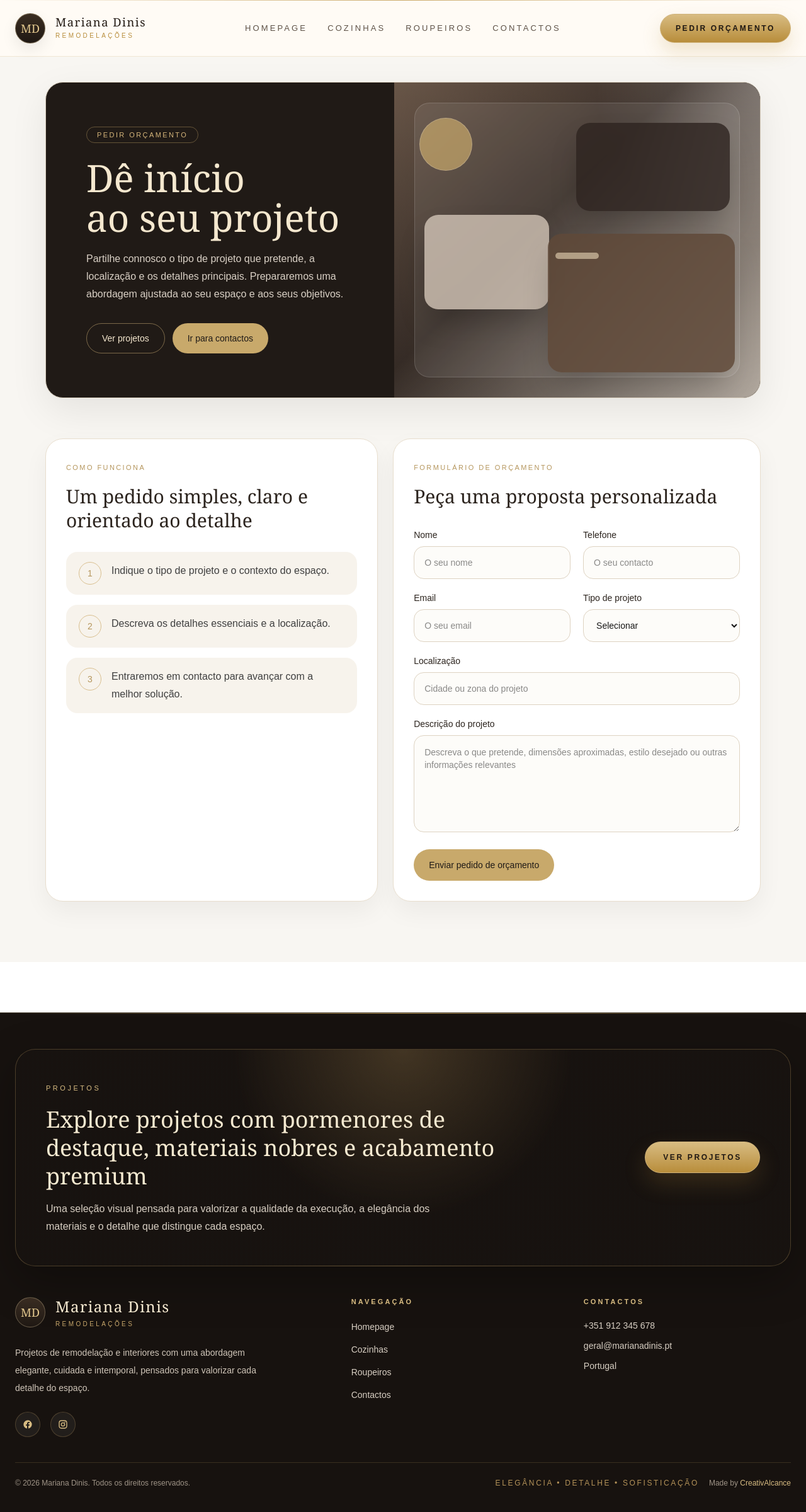
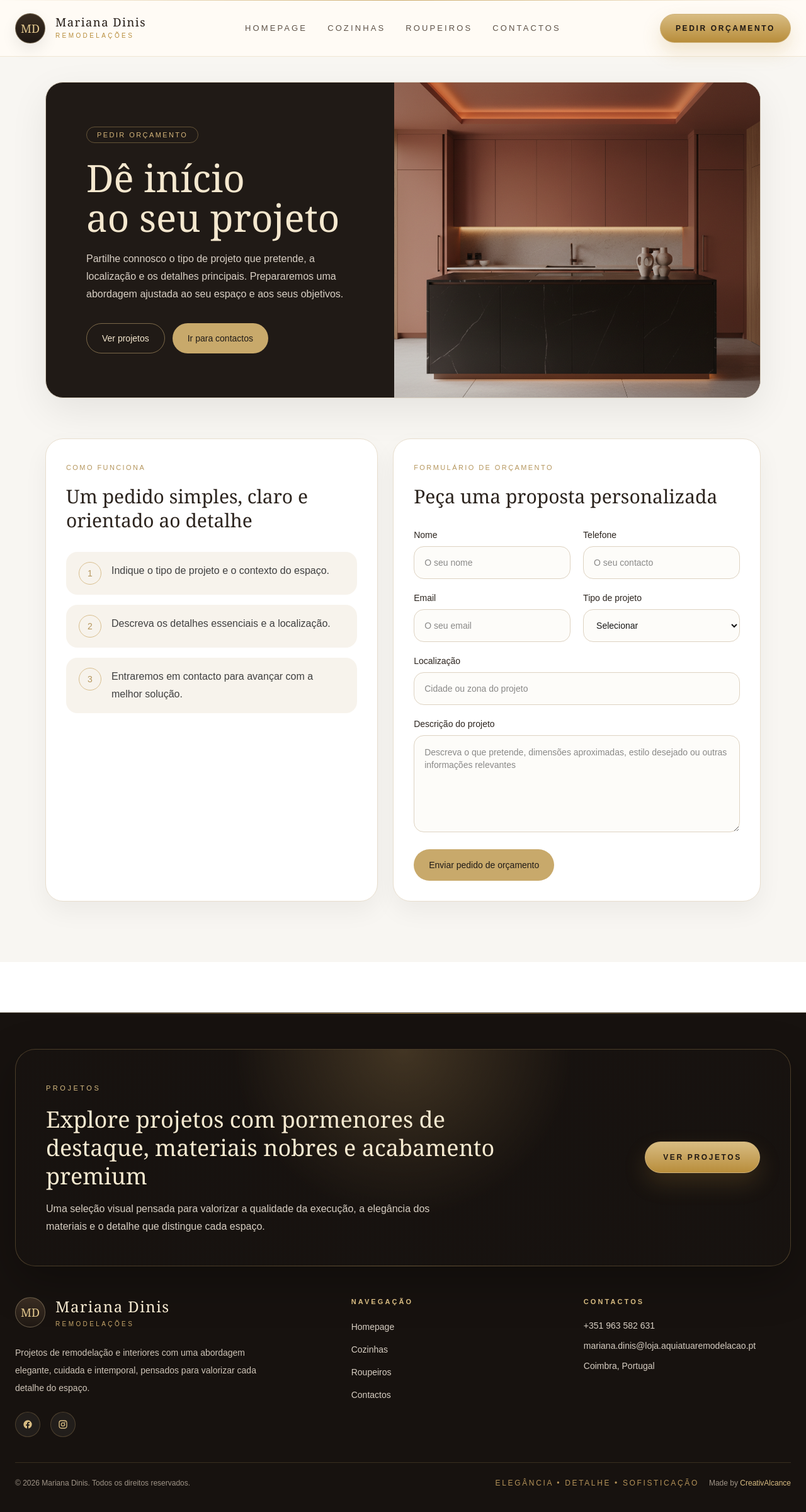
Before and after one commit to Creativalcance/website-mariana-dinis-remodelacoes, a Next.js app: page /orcamento in a window 1280 px wide. Shown: the top 2400 px of the page at 63% size. Built offline with nearby package versions, Linux system fonts and the light colour scheme.

Commit message:
contactos

```diff
--- a/app/components/layout/Footer.tsx
+++ b/app/components/layout/Footer.tsx
@@ -131,21 +131,21 @@ export default function Footer() {
             <ul className="mt-5 space-y-3 text-sm text-[#d7cec2]">
               <li>
                 <a
-                  href="tel:+351912345678"
-                  className="transition-colors hover:text-[#d8bc82]"
-                >
-                  +351 912 345 678
-                </a>
+  href="tel:+351963582631"
+  className="transition-colors hover:text-[#d8bc82]"
+>
+  +351 963 582 631
+</a>
               </li>
               <li>
                 <a
-                  href="mailto:geral@marianadinis.pt"
+                  href="mailto:mariana.dinis@loja.aquiatuaremodelacao.pt"
                   className="transition-colors hover:text-[#d8bc82]"
                 >
-                  geral@marianadinis.pt
+                  mariana.dinis@loja.aquiatuaremodelacao.pt
                 </a>
               </li>
-              <li>Portugal</li>
+              <li>Coimbra, Portugal</li>
             </ul>
           </div>
         </div>
--- a/app/contactos/page.tsx
+++ b/app/contactos/page.tsx
@@ -1,3 +1,4 @@
+import Image from "next/image";
 import Link from "next/link";
 
 type ContactItem = {
@@ -9,17 +10,18 @@ type ContactItem = {
 const contactItems: ContactItem[] = [
   {
     label: "Telefone",
-    value: "+351 912 345 678",
-    href: "tel:+351912345678",
+    value: "+351 963 582 631",
+    href: "tel:+351963582631",
   },
   {
     label: "Email",
-    value: "geral@marianadinis.pt",
-    href: "mailto:geral@marianadinis.pt",
+    value: "mariana.dinis@loja.aquiatuaremodelacao.pt",
+    href: "mailto:mariana.dinis@loja.aquiatuaremodelacao.pt",
   },
   {
     label: "Localização",
-    value: "Portugal",
+    value:
+      "Rua dos Combatentes da Grande Guerra nº l4 loja 5, Coimbra, Portugal, 3030-181",
   },
 ];
 
@@ -55,14 +57,14 @@ export default function ContactosPage() {
 
                 <div className="mt-8 flex flex-wrap gap-3">
                   <Link
-                    href="mailto:geral@marianadinis.pt"
+                    href="mailto:mariana.dinis@loja.aquiatuaremodelacao.pt"
                     className="inline-flex min-h-[48px] items-center justify-center rounded-full bg-[#c8a96b] px-6 text-sm font-medium text-[#1f1a17] transition hover:bg-[#d7b779]"
                   >
                     Enviar email
                   </Link>
 
                   <Link
-                    href="tel:+351912345678"
+                    href="tel:+351963582631"
                     className="inline-flex min-h-[48px] items-center justify-center rounded-full border border-[#d5b57a]/50 px-6 text-sm font-medium text-[#f5e8cf] transition hover:bg-white/5"
                   >
                     Ligar agora
@@ -71,14 +73,16 @@ export default function ContactosPage() {
               </div>
             </div>
 
-            <div className="relative min-h-[320px] bg-[linear-gradient(135deg,#6f5b4c_0%,#40342d_42%,#d8cdc1_100%)]">
-              <div className="absolute inset-0 bg-[radial-gradient(circle_at_top_right,rgba(255,255,255,0.22),transparent_34%),linear-gradient(180deg,rgba(0,0,0,0.06),rgba(0,0,0,0.18))]" />
-              <div className="absolute inset-x-8 bottom-8 top-8 rounded-[24px] border border-white/15 bg-white/8 backdrop-blur-[1px]" />
-              <div className="absolute left-10 top-14 h-[84px] w-[84px] rounded-full border border-white/20 bg-[#c8a96b]/70" />
-              <div className="absolute right-12 top-16 h-[140px] w-[42%] rounded-[22px] bg-[#2d2420]/80 shadow-2xl" />
-              <div className="absolute left-12 top-[42%] h-[150px] w-[34%] rounded-[22px] bg-[#d2c5b7]/80 shadow-2xl" />
-              <div className="absolute bottom-10 right-10 left-[42%] top-[48%] rounded-[22px] bg-[#604939]/85 shadow-2xl" />
-              <div className="absolute inset-x-[44%] top-[54%] h-[10px] rounded-full bg-[#d6c4a6]/70" />
+            <div className="relative min-h-[320px] overflow-hidden">
+              <Image
+                src="/images/contactos/Roupeiro_carvalho.png"
+                alt="Roupeiro em carvalho com iluminação integrada"
+                fill
+                priority
+                sizes="(max-width: 768px) 100vw, 50vw"
+                className="object-cover"
+              />
+              <div className="absolute inset-0 bg-[linear-gradient(90deg,rgba(32,26,22,0.12)_0%,rgba(32,26,22,0.02)_45%,rgba(32,26,22,0.18)_100%)]" />
             </div>
           </div>
         </div>
@@ -243,8 +247,8 @@ export default function ContactosPage() {
               </h2>
 
               <p className="mt-4 text-sm leading-7 text-neutral-600 md:text-base">
-                Acreditamos numa relação de proximidade com cada cliente, desde o
-                primeiro contacto até à definição da melhor solução para o
+                Acreditamos numa relação de proximidade com cada cliente, desde
+                o primeiro contacto até à definição da melhor solução para o
                 espaço.
               </p>
             </div>
--- a/app/orcamento/page.tsx
+++ b/app/orcamento/page.tsx
@@ -1,5 +1,6 @@
 "use client";
 
+import Image from "next/image";
 import Link from "next/link";
 import { useState } from "react";
 
@@ -21,12 +22,7 @@ const initialState: BudgetFormState = {
   mensagem: "",
 };
 
-const projectTypes = [
-  "Cozinha",
-  "Roupeiro",
-  "Remodelação total",
-  "Outro",
-];
+const projectTypes = ["Cozinha", "Roupeiro", "Remodelação total", "Outro"];
 
 export default function OrcamentoPage() {
   const [form, setForm] = useState<BudgetFormState>(initialState);
@@ -113,14 +109,16 @@ export default function OrcamentoPage() {
               </div>
             </div>
 
-            <div className="relative min-h-[320px] bg-[linear-gradient(135deg,#6f5b4c_0%,#40342d_42%,#d8cdc1_100%)]">
-              <div className="absolute inset-0 bg-[radial-gradient(circle_at_top_right,rgba(255,255,255,0.22),transparent_34%),linear-gradient(180deg,rgba(0,0,0,0.06),rgba(0,0,0,0.18))]" />
-              <div className="absolute inset-x-8 bottom-8 top-8 rounded-[24px] border border-white/15 bg-white/8 backdrop-blur-[1px]" />
-              <div className="absolute left-10 top-14 h-[84px] w-[84px] rounded-full border border-white/20 bg-[#c8a96b]/70" />
-              <div className="absolute right-12 top-16 h-[140px] w-[42%] rounded-[22px] bg-[#2d2420]/80 shadow-2xl" />
-              <div className="absolute left-12 top-[42%] h-[150px] w-[34%] rounded-[22px] bg-[#d2c5b7]/80 shadow-2xl" />
-              <div className="absolute bottom-10 left-[42%] right-10 top-[48%] rounded-[22px] bg-[#604939]/85 shadow-2xl" />
-              <div className="absolute inset-x-[44%] top-[54%] h-[10px] rounded-full bg-[#d6c4a6]/70" />
+            <div className="relative min-h-[320px] overflow-hidden">
+              <Image
+                src="/images/orcamento/Cozinha_coral.png"
+                alt="Cozinha coral premium para pedido de orçamento"
+                fill
+                priority
+                sizes="(max-width: 768px) 100vw, 50vw"
+                className="object-cover"
+              />
+              <div className="absolute inset-0 bg-[linear-gradient(90deg,rgba(32,26,22,0.12)_0%,rgba(32,26,22,0.02)_45%,rgba(32,26,22,0.18)_100%)]" />
             </div>
           </div>
         </div>
```
Also changed, not shown: public/images/contactos/Roupeiro_carvalho.png (added), public/images/orcamento/Cozinha_coral.png (added).
